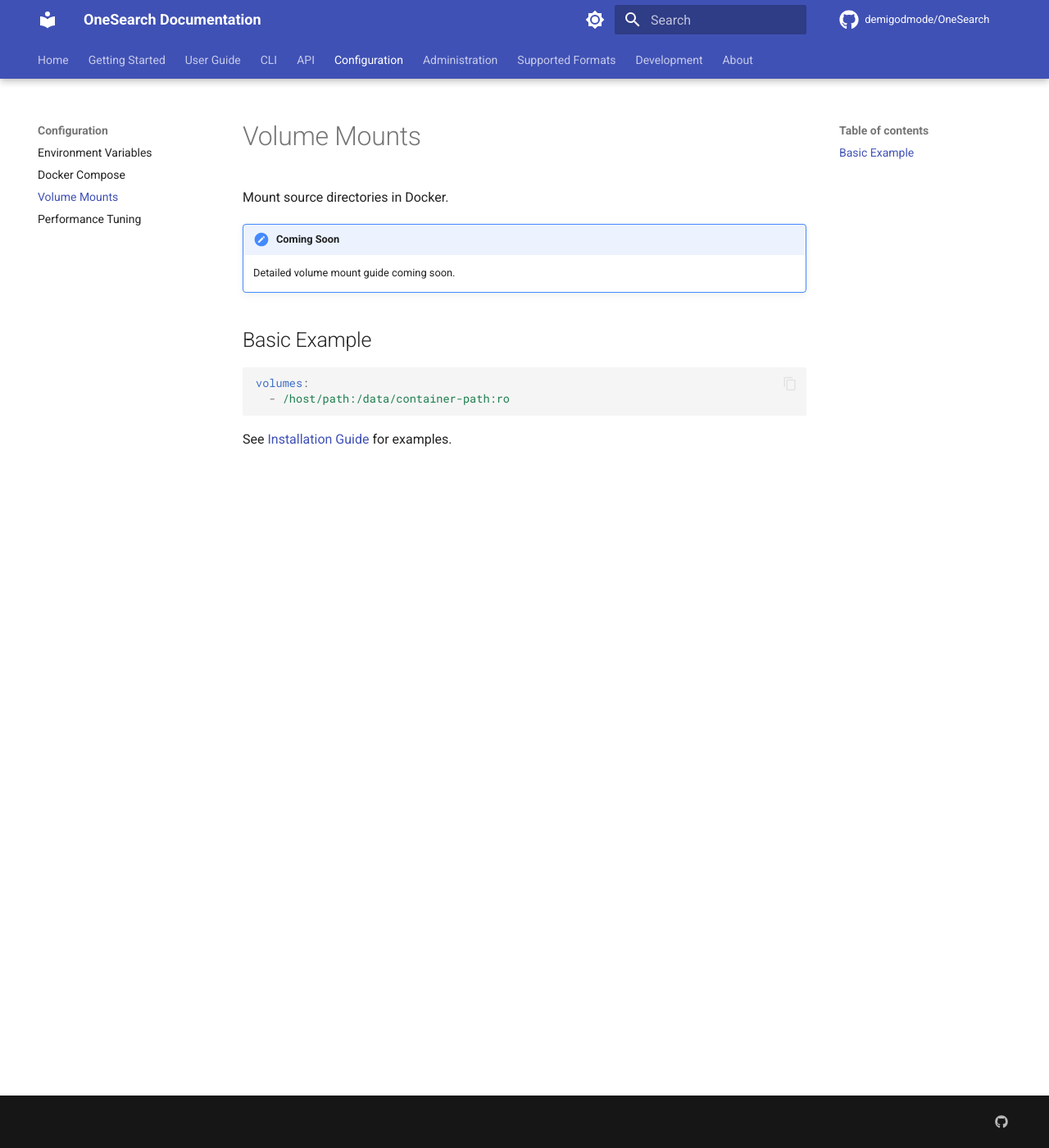
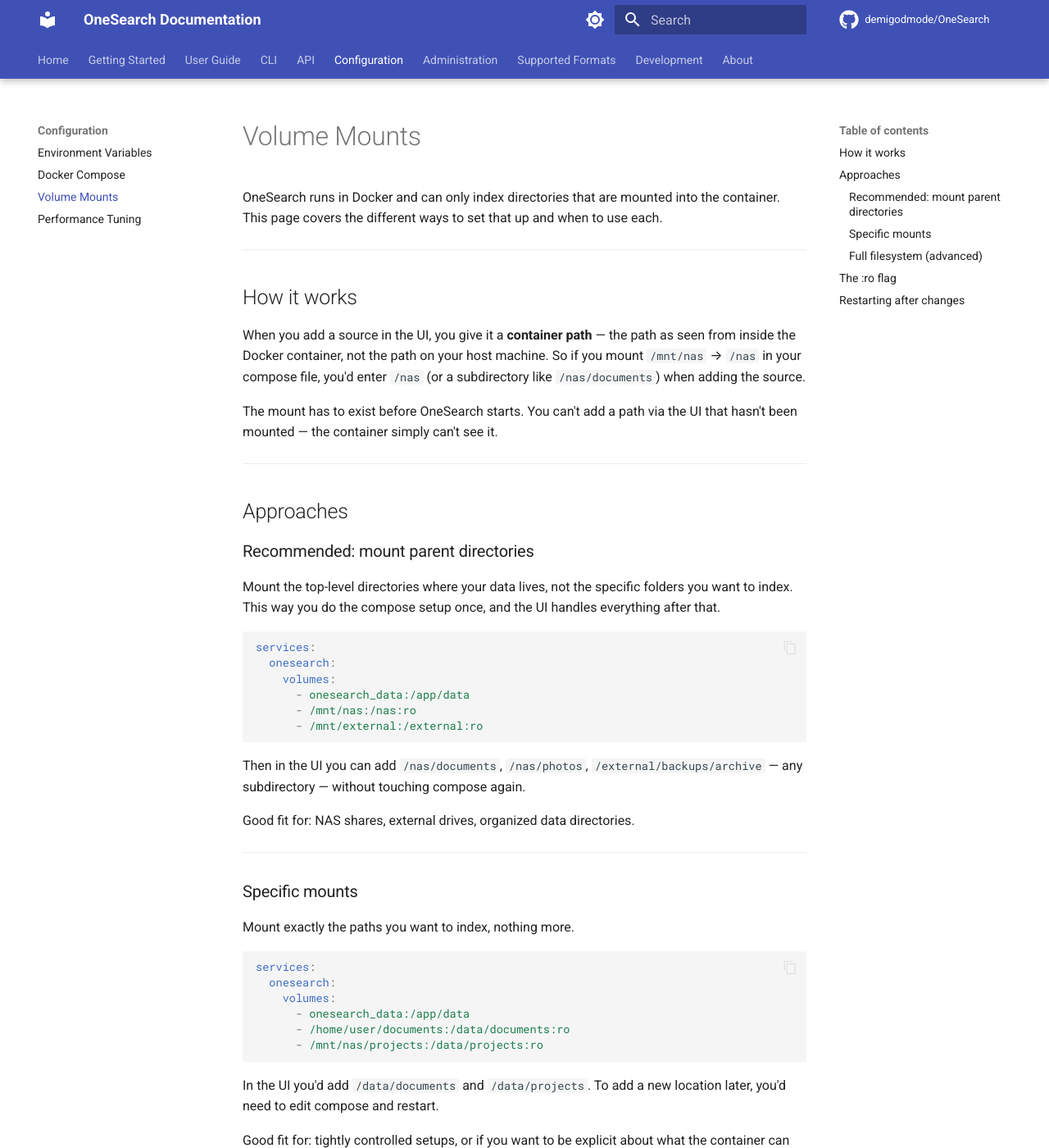
Before and after one commit to demigodmode/OneSearch, an MkDocs documentation site: the page built from docs/configuration/volume-mounts.md, in a window 1280 px wide and 1400 px high. Shown: the whole window at 82% size. Built offline with MkDocs 1.6.1 and Material for MkDocs 9.7.7, drawn with Linux system fonts in a browser that asks for light colours; comment, search, counter and statistics services are not loaded; the version menu is left out; some of the changed text lies outside the part shown.

Commit message:
docs: volume mounts guide with recommended approaches

````diff
--- a/docs/configuration/volume-mounts.md
+++ b/docs/configuration/volume-mounts.md
@@ -1,15 +1,87 @@
 # Volume Mounts
 
-Mount source directories in Docker.
+OneSearch runs in Docker and can only index directories that are mounted into the container. This page covers the different ways to set that up and when to use each.
 
-!!! note "Coming Soon"
-    Detailed volume mount guide coming soon.
+---
 
-## Basic Example
+## How it works
+
+When you add a source in the UI, you give it a **container path** — the path as seen from inside the Docker container, not the path on your host machine. So if you mount `/mnt/nas` → `/nas` in your compose file, you'd enter `/nas` (or a subdirectory like `/nas/documents`) when adding the source.
+
+The mount has to exist before OneSearch starts. You can't add a path via the UI that hasn't been mounted — the container simply can't see it.
+
+---
+
+## Approaches
+
+### Recommended: mount parent directories
+
+Mount the top-level directories where your data lives, not the specific folders you want to index. This way you do the compose setup once, and the UI handles everything after that.
 
 ```yaml
-volumes:
-  - /host/path:/data/container-path:ro
+services:
+  onesearch:
+    volumes:
+      - onesearch_data:/app/data
+      - /mnt/nas:/nas:ro
+      - /mnt/external:/external:ro
 ```
 
-See [Installation Guide](../getting-started/installation.md#step-6-configure-source-mounts-optional) for examples.
+Then in the UI you can add `/nas/documents`, `/nas/photos`, `/external/backups/archive` — any subdirectory — without touching compose again.
+
+Good fit for: NAS shares, external drives, organized data directories.
+
+---
+
+### Specific mounts
+
+Mount exactly the paths you want to index, nothing more.
+
+```yaml
+services:
+  onesearch:
+    volumes:
+      - onesearch_data:/app/data
+      - /home/user/documents:/data/documents:ro
+      - /mnt/nas/projects:/data/projects:ro
+```
+
+In the UI you'd add `/data/documents` and `/data/projects`. To add a new location later, you'd need to edit compose and restart.
+
+Good fit for: tightly controlled setups, or if you want to be explicit about what the container can see.
+
+---
+
+### Full filesystem (advanced)
+
+Mount your entire host filesystem into the container.
+
+```yaml
+services:
+  onesearch:
+    volumes:
+      - onesearch_data:/app/data
+      - /:/host:ro
+```
+
+Then add any path via the UI using the `/host/` prefix — e.g. `/host/mnt/nas/documents`.
+
+This is the most flexible setup but means the container can read everything on your host. Fine for a single-user homelab where you trust what's running, but worth knowing before you do it.
+
+---
+
+## The `:ro` flag
+
+All the examples above use `:ro` (read-only). OneSearch never modifies your files, so read-only is the right choice. It also means a bug or misconfiguration can't accidentally touch your data.
+
+---
+
+## Restarting after changes
+
+Any time you add or change a volume mount in `docker-compose.yml`, you need to restart the stack for it to take effect:
+
+```bash
+docker-compose up -d
+```
+
+If you're using the [parent directory approach](#recommended-mount-parent-directories), you only have to do this once.
````
Also changed, not shown: docs/configuration/docker-compose.md (+3 -1 lines).
